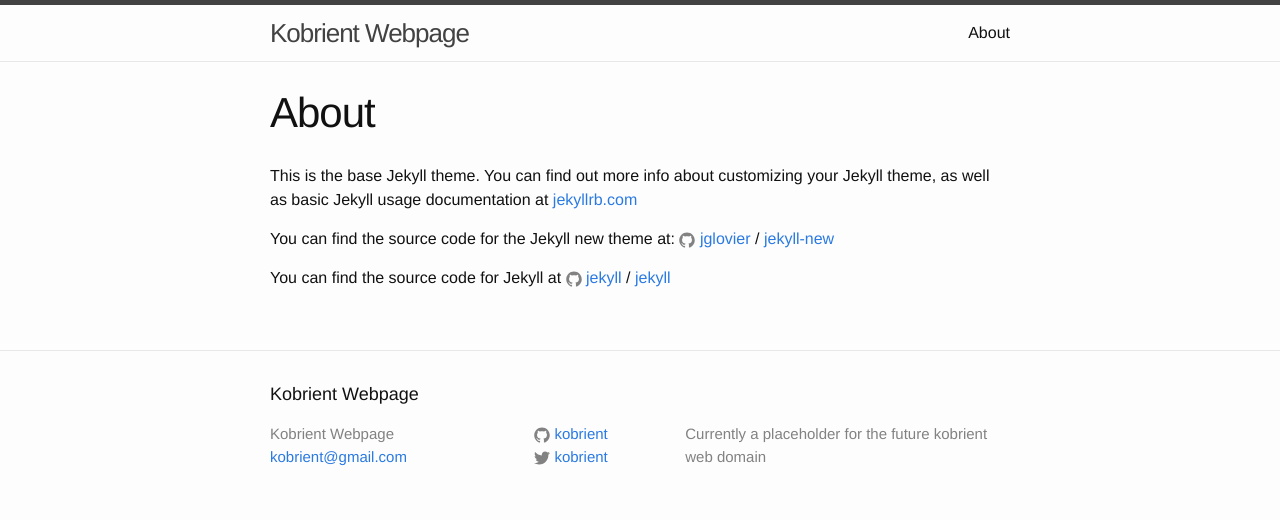
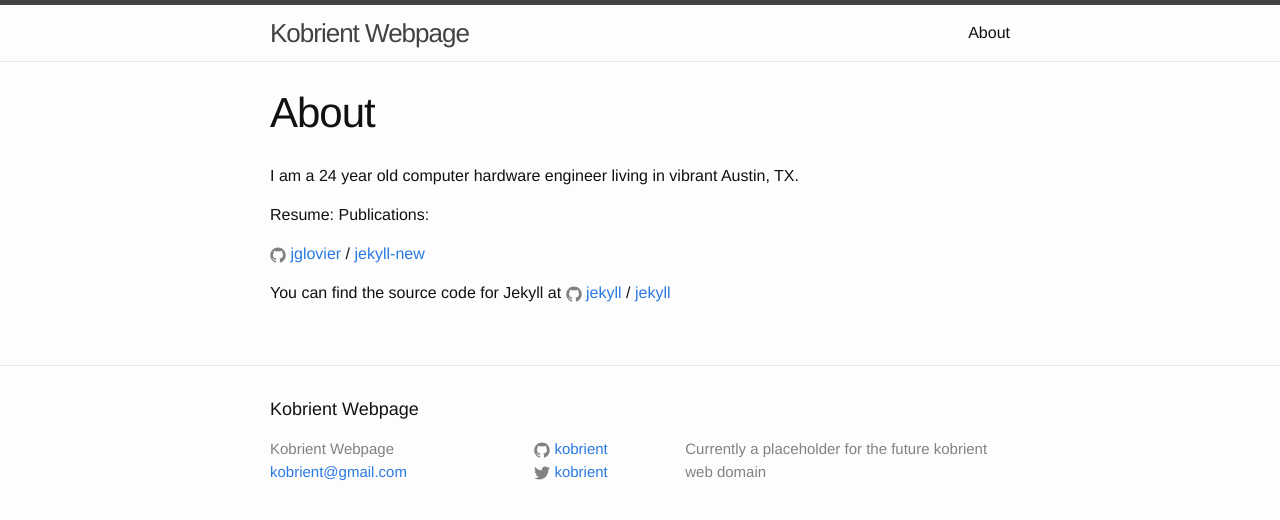
Before and after one commit to kobrient/kobrient.github.io, a Jekyll site: the page built from about.md, in a window 1280 px wide. Shown: the top 520 px of the page. Built offline with Jekyll 4.4.1, drawn with Linux system fonts in a browser that asks for light colours.

Commit message:
Basic updates

```diff
--- a/about.md
+++ b/about.md
@@ -4,9 +4,11 @@
 permalink: /about/
 ---
 
-This is the base Jekyll theme. You can find out more info about customizing your Jekyll theme, as well as basic Jekyll usage documentation at [jekyllrb.com](http://jekyllrb.com/)
+I am a 24 year old computer hardware engineer living in vibrant Austin, TX.
 
-You can find the source code for the Jekyll new theme at:
+Resume:
+Publications:
+
 {% include icon-github.html username="jglovier" %} /
 [jekyll-new](https://github.com/jglovier/jekyll-new)
 
```
Also changed, not shown: _posts/2016-02-23-Hello-World.markdown (added, +11 -0 lines).
